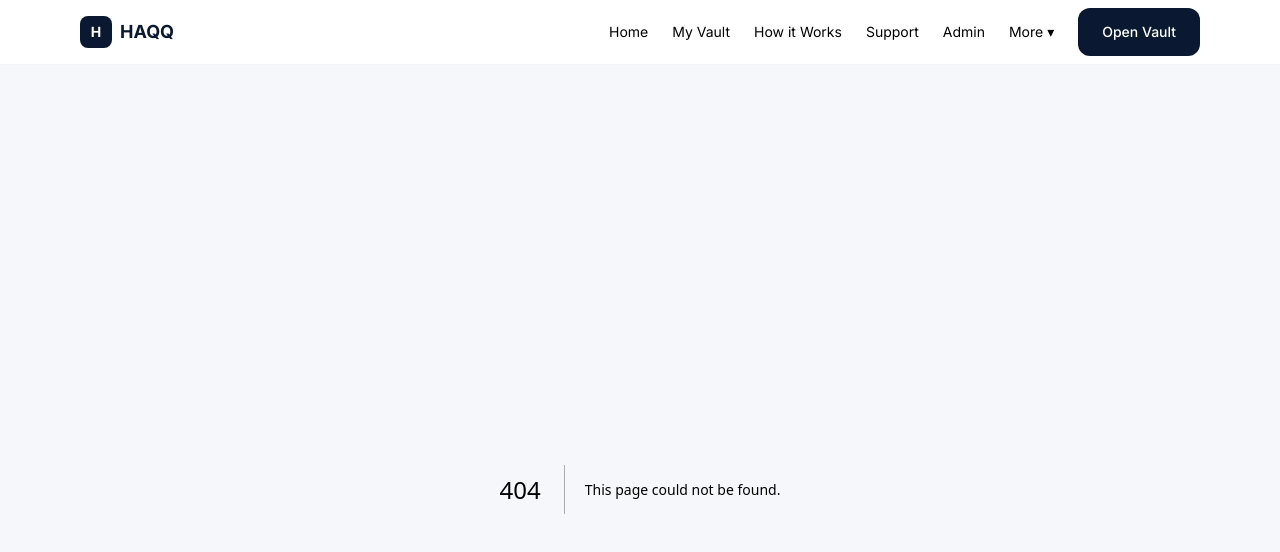
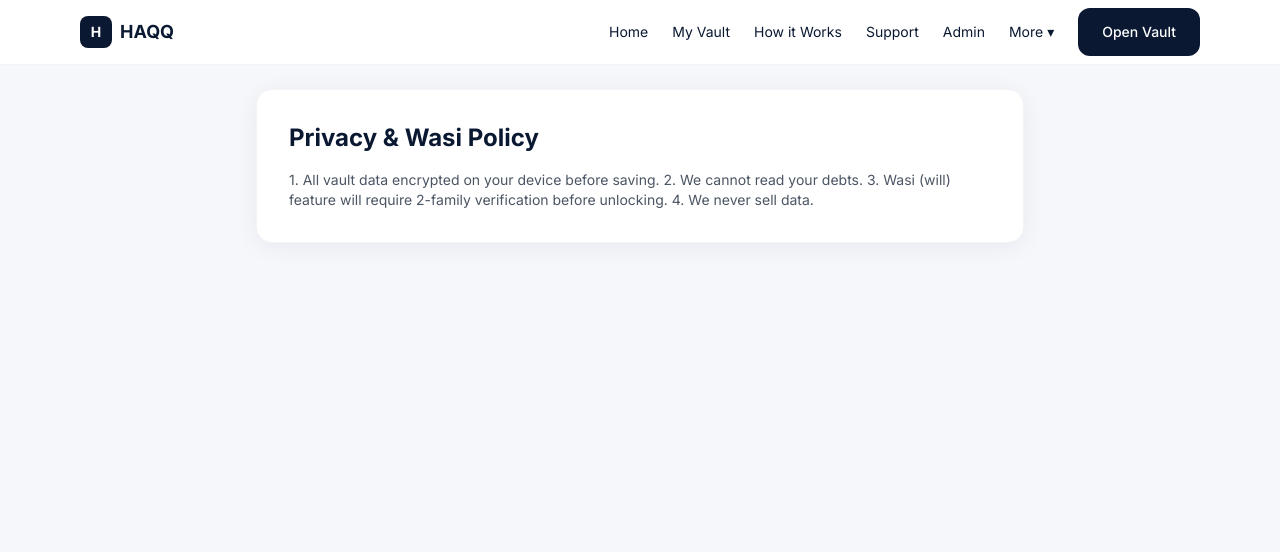
Before and after one commit to Habeebullahi7/Haqq-Vault, a Next.js app: page /privacy in a window 1280 px wide. Before the commit this address had no page. Shown: the top 552 px of the page. Built offline with nearby package versions, Linux system fonts and the light colour scheme.

Commit message:
Add Privacy Policy page component

```diff
--- /dev/null
+++ b/app/privacy/page.tsx
@@ -0,0 +1,3 @@
+export default function Privacy(){
+  return <div className="card p-8 max-w-3xl mx-auto space-y-4"><h1 className="text-2xl font-bold">Privacy & Wasi Policy</h1><p className="text-gray-600 text-sm">1. All vault data encrypted on your device before saving. 2. We cannot read your debts. 3. Wasi (will) feature will require 2-family verification before unlocking. 4. We never sell data.</p></div>
+}
```
